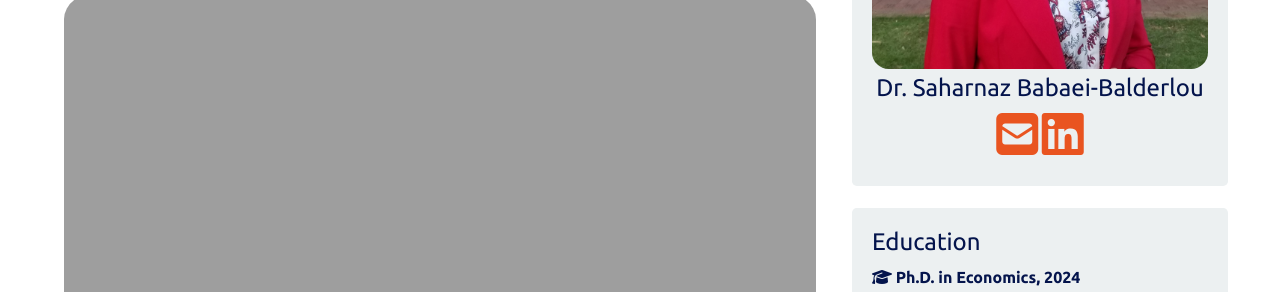
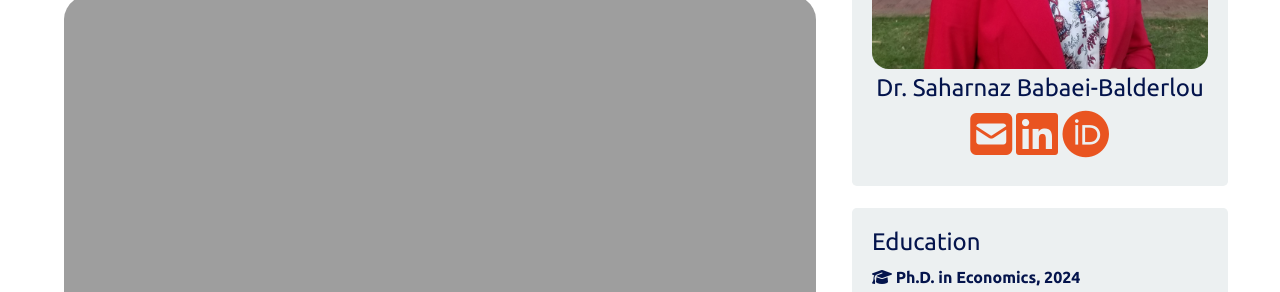
Before and after one commit to saharnazb/saharnazb.github.io, a Jekyll site: the page built from _pages/home.md, in a window 1280 px wide. Shown: the part 412-704 px from the top of the page. Built offline with Jekyll 4.4.1, drawn with Linux system fonts in a browser that asks for light colours; nearby versions of some CDN libraries; library files that are not in the unit come from our copies; a style sheet for code colours, icons or effects is not loaded.

Commit message:
Update sidebar.html

```diff
--- a/_includes/sidebar.html
+++ b/_includes/sidebar.html
@@ -9,6 +9,7 @@
    {% if member.cv %} <a href="https://saharnaz.org/cv/" target="_blank"><i class="ai ai-cv-square ai-3x"></i></a> {% endif %}
    {% if member.scholar %} <a href="{{ member.scholar }}" target="_blank"><i class="ai ai-google-scholar-square ai-3x"></i></a> {% endif %}
    {% if member.linkedin %} <a href="{{ member.linkedin }}" target="_blank"><i class="fab fa-linkedin fa-3x"></i></a> {% endif %}
+   {% if member.orcid %} <a href="{{ member.orcid }}" target="_blank" title="ORCID"><i class="fab fa-orcid fa-3x"></i></a> {% endif %}
   </div>
   </center>
 
```
